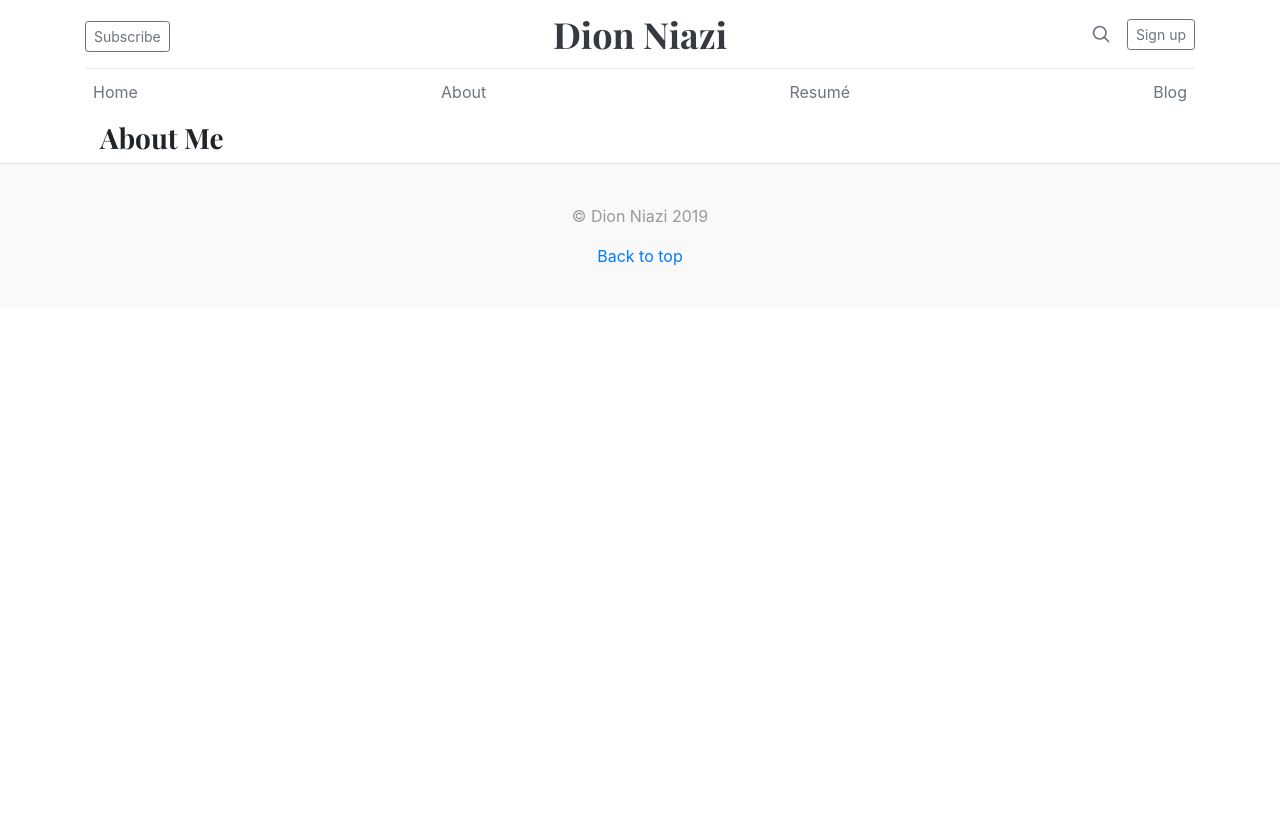
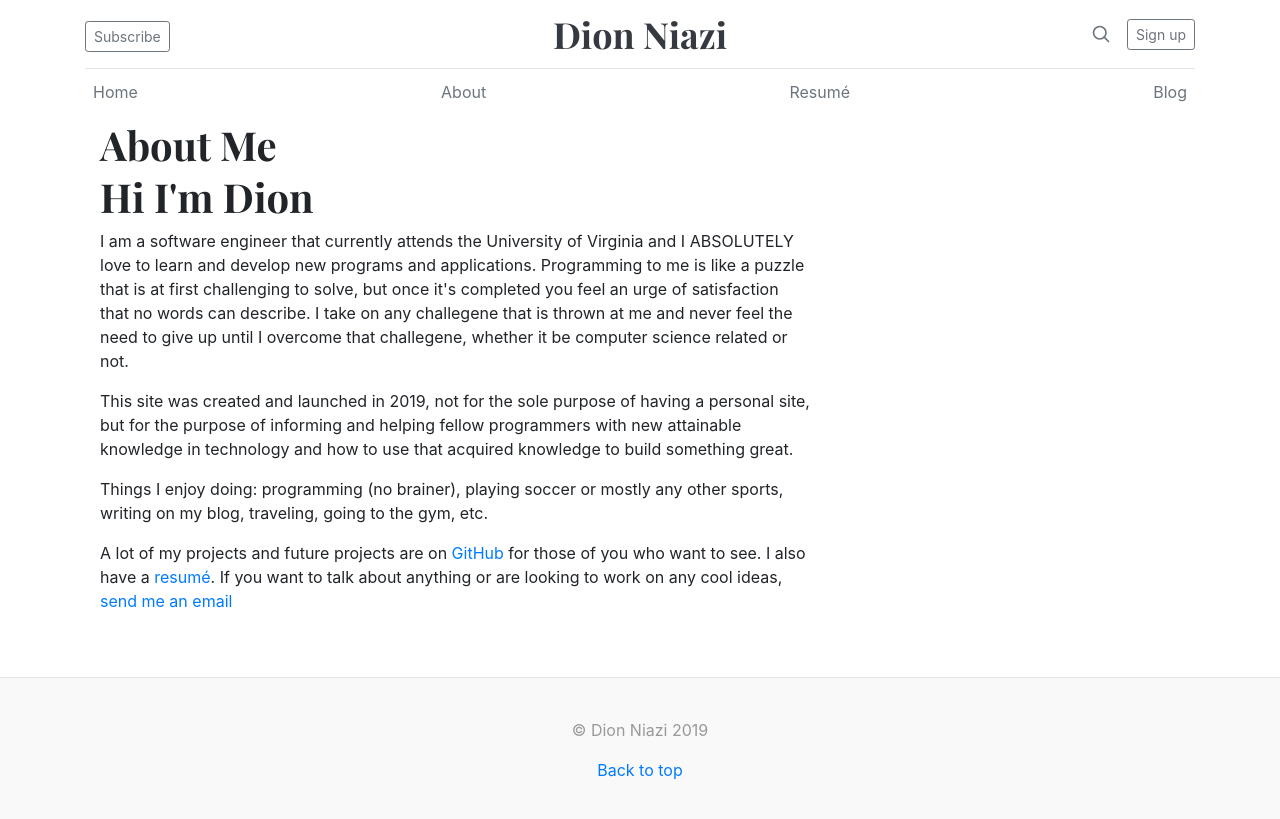
Before and after one commit to dn3gy/dn3gy.github.io, a Jekyll site: the page built from about/index.html, in a window 1280 px wide. Shown: the top 819 px of the page. Built offline with Jekyll 4.4.1, drawn with Linux system fonts in a browser that asks for light colours.

Commit message:
New Updates to About Me Page

```diff
--- a/about/index.html
+++ b/about/index.html
@@ -2,6 +2,18 @@
 layout: default
 title: About
 ---
-<div class="container">
-    <h3>About Me</h3>
-</div>
+<main role="main" class="container">
+    <div class="row">
+      <div class="col-md-8 blog-main">
+        <div class="blog-post">
+          <h2 class="blog-post-title">About Me</h2>
+          <h1>Hi I'm Dion</h1>
+          <p>I am a software engineer that currently attends the University of Virginia and I ABSOLUTELY love to learn and develop new programs and applications. Programming to me is like a puzzle that is at first challenging to solve, but once it's completed you feel an urge of satisfaction
+              that no words can describe. I take on any challegene that is thrown at me and never feel the need to give up until I overcome that challegene, whether it be computer science related or not. </p>
+          <p>This site was created and launched in 2019, not for the sole purpose of having a personal site, but for the purpose of informing and helping fellow programmers with new attainable knowledge in technology and how to use that acquired knowledge to build something great.</p>
+          <p>Things I enjoy doing: programming (no brainer), playing soccer or mostly any other sports, writing on my blog, traveling, going to the gym, etc. </p>
+          <p>A lot of my projects and future projects are on <a href="https://github.com/dn3gy">GitHub</a> for those of you who want to see. I also have a <a href="/resume">resumé</a>. If you want to talk about anything or are looking to work on any cool ideas, <a href="mailto:dn3gy@virginia.edu">send me an email</a> </p>
+        </div><!-- /.blog-post -->
+      </div><!-- /.blog-main -->
+    </div><!-- /.row -->
+</main>
```
Also changed, not shown: _includes/analytics.html (added, +8 -0 lines), 1 other file.
